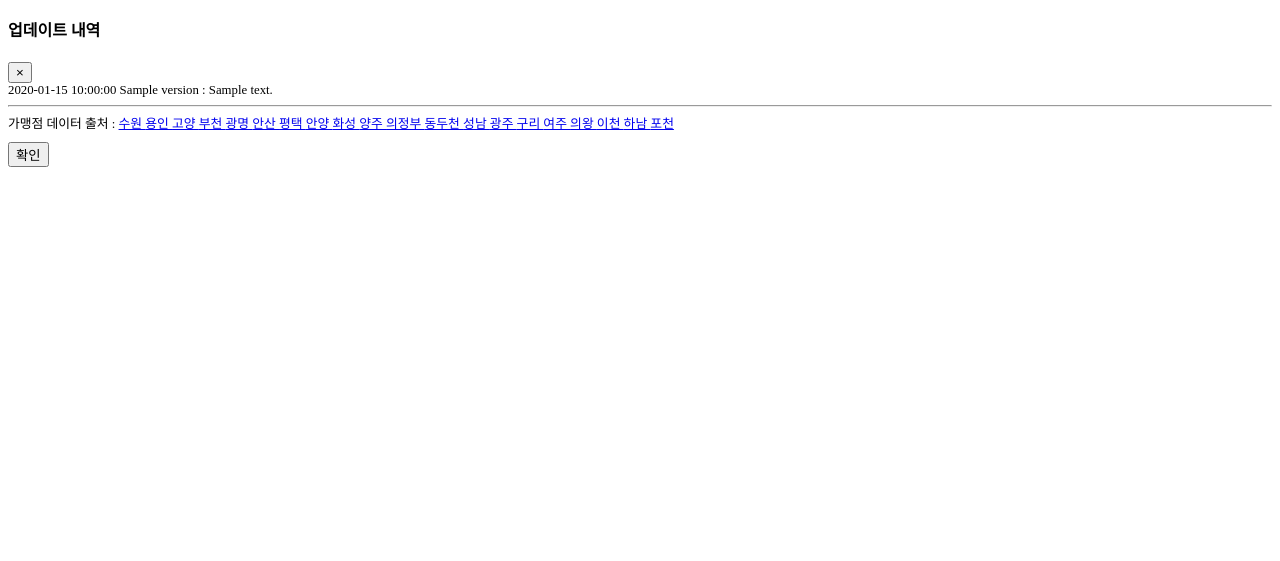
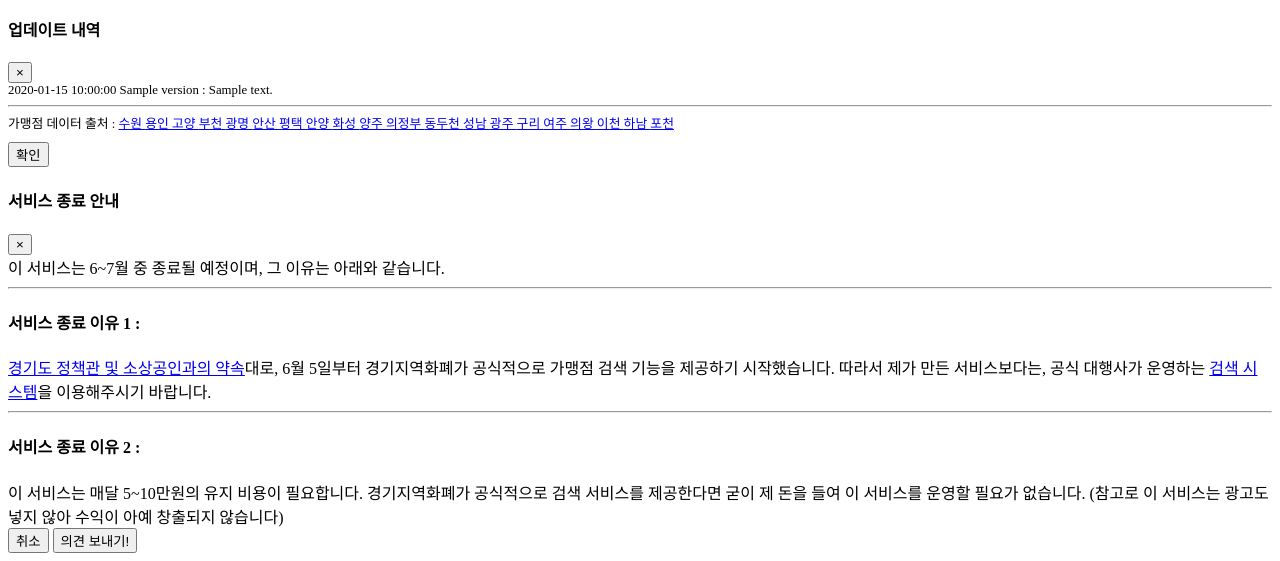
Before and after one commit to alicek106/available-stores-frontend, a Flask app: template templates/modals.html in a window 1280 px wide. Shown: the part 370-931 px from the top of the page. Before the commit the page ends 537 px from the top, so only its background shows below. Run offline with Flask 2, Linux system fonts and the light colour scheme; the template is opened without the code that fills it: most values are stand-ins (such as "Sample title", 1, 10 or a date in 2020); parts of the project's set-up code (start-up, migrations or seed data) failed here and were passed over; some libraries are stand-ins or nearby versions.

Commit message:
Add planned deprecation notification

```diff
--- a/templates/layout.html
+++ b/templates/layout.html
@@ -40,6 +40,9 @@
         <div class="col-md-12">
             <footer class="page-footer font-small blue">
                 <div class="footer-copyright text-center py-3">
+                    이 서비스는 6~7월중으로 종료될 예정입니다. <a href="#" data-toggle="modal" data-target="#service-close"> (이유) </a>
+                    <br>
+                    <br>
                     Developed by <a href='http://blog.naver.com/alice_k106'>alicek106</a>
                     <!--
                     <a href="https://play.google.com/store/apps/details?id=alice.alicek106.availablestores">
--- a/templates/modals.html
+++ b/templates/modals.html
@@ -135,3 +135,38 @@
             </div>
         </div>
         <!-- Update History Modal End -->
+    </div>
+</div>
+
+
+<div class="modal fade" id="service-close" tabindex="-1" role="dialog" aria-labelledby="service-close-label"
+     aria-hidden="true">
+    <div class="modal-dialog" role="document">
+        <div class="modal-content">
+            <div class="modal-header">
+                <h4 class="modal-title" id="exampleModalLabel">서비스 종료 안내</h4>
+                <button type="button" class="close" data-dismiss="modal" aria-label="Close">
+                    <span aria-hidden="true">&times;</span>
+                </button>
+            </div>
+            <div class="modal-body">
+                <div class="form-group">
+                    이 서비스는 6~7월 중 종료될 예정이며, 그 이유는 아래와 같습니다.
+                    <hr>
+                    <h4>서비스 종료 이유 1 :</h4>
+                    <a href="https://twitter.com/smallbusiness_/status/1131499335084961792">경기도 정책관 및 소상공인과의 약속</a>대로, 6월 5일부터 경기지역화폐가 공식적으로 가맹점 검색 기능을 제공하기 시작했습니다.
+                    따라서 제가 만든 서비스보다는, 공식 대행사가 운영하는 <a href="http://www.gmoney.or.kr/">검색 시스템</a>을 이용해주시기 바랍니다.
+                    <hr>
+                    <h4>서비스 종료 이유 2 : </h4> 이 서비스는 매달 5~10만원의 유지 비용이 필요합니다.
+                    경기지역화폐가 공식적으로 검색 서비스를 제공한다면
+                    굳이 제 돈을 들여 이 서비스를 운영할 필요가 없습니다. (참고로 이 서비스는 광고도 넣지 않아 수익이 아예 창출되지 않습니다)
+                </div>
+            </div>
+            <div class="modal-footer">
+                <button type="button" class="btn btn-secondary" data-dismiss="modal">취소</button>
+                <button type="button" class="btn btn-primary" onclick="send_message()">의견 보내기!</button>
+            </div>
+        </div>
+    </div>
+</div>
+<!-- Bug Report Modal End -->
```
Also changed, not shown: README.md.
